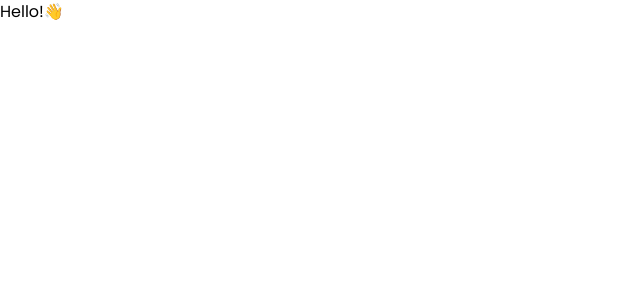
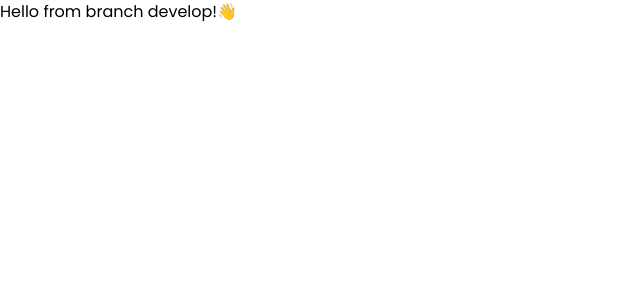
Before and after one commit to abieniek03/remote-job-it, a Next.js app: page / in a window 1280 px wide. Shown: the top 300 px of the page, without its empty margins (0-640 px from the left). Built offline with nearby package versions, Linux system fonts and the light colour scheme.

Commit message:
Hello from branch develop!

```diff
--- a/app/page.tsx
+++ b/app/page.tsx
@@ -1,7 +1,7 @@
 export default function Home() {
 	return (
 		<main>
-			<h1>Hello!👋</h1>
+			<h1>Hello from branch develop!👋</h1>
 		</main>
 	);
 }
```
